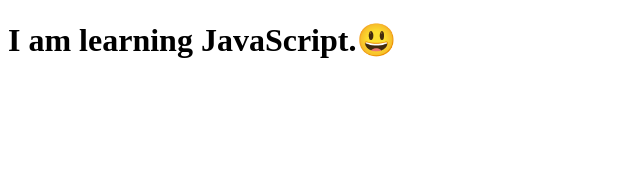
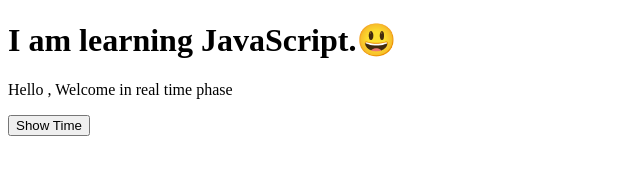
Before and after one commit to Rahcurl/JS, a plain HTML site: page index.html in a window 1280 px wide. Shown: the whole page, without its empty margins (0-640 px from the left). Drawn offline with Linux system fonts and the light colour scheme.

Commit message:
updated time

```diff
--- a/index.html
+++ b/index.html
@@ -31,10 +31,14 @@
        // let conf = confirm("are you sure ?");
        // console.log(conf);
     }
-)
+    )
+
+
     </script>
 </head>
 <body>
   <h1> I am learning JavaScript.😃</h1>
+  <p id ="dom" >Hello , Welcome in real time phase</p>
+  <button type="button" onclick="document.getElementById('dom').innerHTML = Date()"> Show Time</button>
 </body>
 </html>
```
